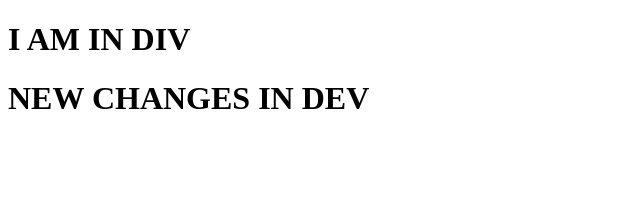
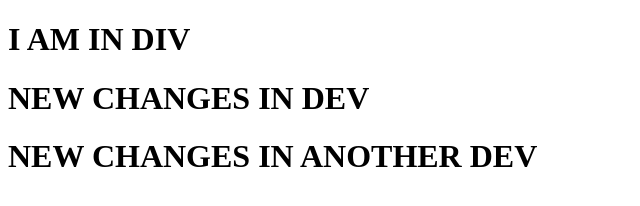
Before and after one commit to ASR2609/GitLearningRepo, a plain HTML site: page index.html in a window 1280 px wide. Shown: the whole page, without its empty margins (0-640 px from the left). Drawn offline with Linux system fonts and the light colour scheme.

Commit message:
ADDED ANOTHER DIV

```diff
--- a/index.html
+++ b/index.html
@@ -12,6 +12,7 @@
     <div>
         <h1>I AM IN DIV</h1>
         <h1>NEW CHANGES IN DEV</h1>
+        <h1>NEW CHANGES IN ANOTHER DEV</h1>
     </div>
 </body>
 
```
